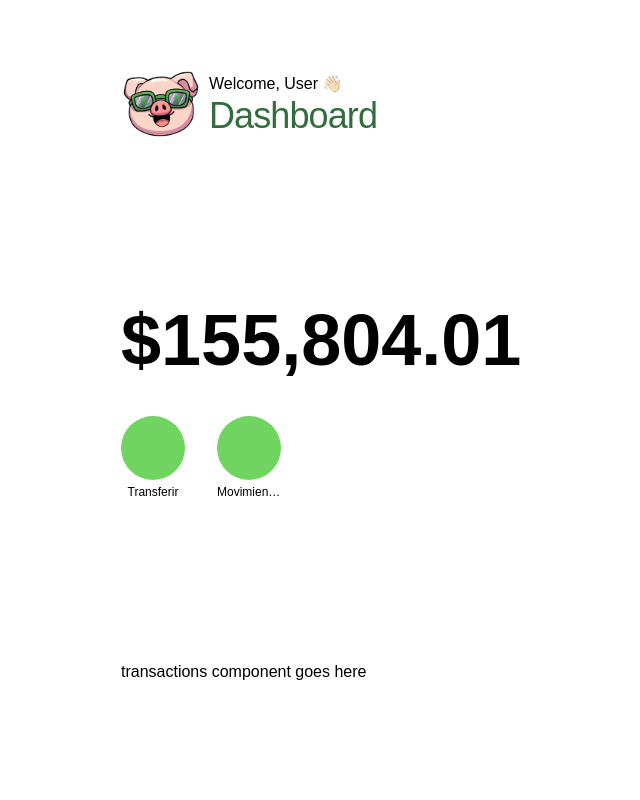
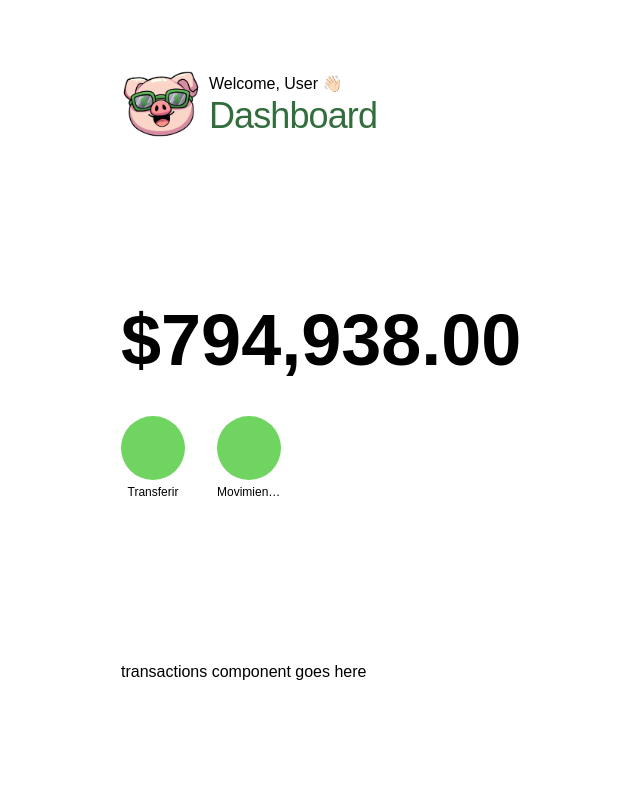
Before and after one commit to No-Country-simulation/c21-27-n-java-angular, an Angular app in the folder frontend/: page /dashboard in a window 1280 px wide. Shown: the top 800 px of the page, without its empty margins (39-679 px from the left). Built offline with nearby package versions, Linux system fonts and the light colour scheme.

Commit message:
feat(fe): add balance service

```diff
--- a/frontend/src/app/features/dashboard/components/account-balance/account-balance.component.html
+++ b/frontend/src/app/features/dashboard/components/account-balance/account-balance.component.html
@@ -1,3 +1,7 @@
 <p [ngClass]="['balance', obBalance()]">
+  @if (balance.includes('*')) {
+  {{balance}}
+  } @else {
   {{balance | currency}}
+  }
 </p>
--- a/frontend/src/app/features/dashboard/components/account-balance/account-balance.component.ts
+++ b/frontend/src/app/features/dashboard/components/account-balance/account-balance.component.ts
@@ -1,6 +1,6 @@
 import { CurrencyPipe, NgClass } from '@angular/common';
-import { Component } from '@angular/core';
-import { ObButtonCircleComponent } from '@shared/ob-button-circle/ob-button-circle.component';
+import { Component, Input } from '@angular/core';
+import { ObButtonCircleComponent } from '@shared/components/ob-button-circle/ob-button-circle.component';
 import { OB_TEXT_BALANCE } from '@styles/obTexts.tv';
 
 @Component({
@@ -12,5 +12,5 @@ import { OB_TEXT_BALANCE } from '@styles/obTexts.tv';
 })
 export class AccountBalanceComponent {
   obBalance = OB_TEXT_BALANCE;
-  balance = 155804.01;
+  @Input({ required: true }) balance = '';
 }
--- a/frontend/src/app/features/dashboard/components/shortcuts/shortcuts.component.ts
+++ b/frontend/src/app/features/dashboard/components/shortcuts/shortcuts.component.ts
@@ -1,6 +1,6 @@
 import { Component } from '@angular/core';
 import { PATHS } from '@config/paths';
-import { ObButtonCircleComponent } from '@shared/ob-button-circle/ob-button-circle.component';
+import { ObButtonCircleComponent } from '@shared/components/ob-button-circle/ob-button-circle.component';
 import { OB_TEXT_BALANCE } from '@styles/obTexts.tv';
 
 @Component({
--- a/frontend/src/app/features/dashboard/dashboard.component.html
+++ b/frontend/src/app/features/dashboard/dashboard.component.html
@@ -1,7 +1,7 @@
 <app-dashboard-header />
 
 <section class="balance">
-  <app-account-balance />
+  <app-account-balance [balance]="balance" />
   <app-shortcuts />
 </section>
 
--- a/frontend/src/app/features/dashboard/dashboard.component.ts
+++ b/frontend/src/app/features/dashboard/dashboard.component.ts
@@ -1,14 +1,26 @@
-import { Component } from '@angular/core';
+import { Component, inject } from '@angular/core';
 
 import { AccountBalanceComponent } from './components/account-balance/account-balance.component';
 import { DashboardHeaderComponent } from './components/dashboard-header/dashboard-header.component';
 import { ShortcutsComponent } from './components/shortcuts/shortcuts.component';
+import { BalanceService } from '@shared/services/balance.service';
 
 @Component({
   selector: 'app-dashboard',
   standalone: true,
-  imports: [AccountBalanceComponent, DashboardHeaderComponent, ShortcutsComponent],
+  imports: [
+    AccountBalanceComponent,
+    DashboardHeaderComponent,
+    ShortcutsComponent,
+  ],
   templateUrl: './dashboard.component.html',
   styleUrl: './dashboard.component.scss',
 })
-export class DashboardComponent {}
+export class DashboardComponent {
+  balance = '';
+
+  constructor(private balanceService: BalanceService) {
+    const balance = balanceService.getBalance();
+    this.balance = String(balance);
+  }
+}
--- /dev/null
+++ b/frontend/src/app/shared/services/balance.service.ts
@@ -0,0 +1,16 @@
+import { Injectable } from '@angular/core';
+
+@Injectable({
+  providedIn: 'root',
+})
+export class BalanceService {
+  constructor() {}
+
+  getBalance(): number | string {
+    if (Math.random() < 0.2) {
+      return '********';
+    }
+
+    return Math.floor(Math.random() * 1000001);
+  }
+}
```
Also changed, not shown: frontend/src/app/shared/components/ob-button-circle/ob-button-circle.component.html (renamed from frontend/src/app/shared/ob-button-circle/ob-button-circle.component.html), frontend/src/app/shared/components/ob-button-circle/ob-button-circle.component.scss (renamed from frontend/src/app/shared/ob-button-circle/ob-button-circle.component.scss), frontend/src/app/shared/components/ob-button-circle/ob-button-circle.component.ts (renamed from frontend/src/app/shared/ob-button-circle/ob-button-circle.component.ts), 1 other file (tests, documents, lock files or other folders).
